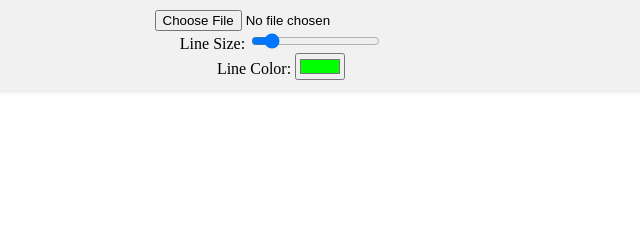
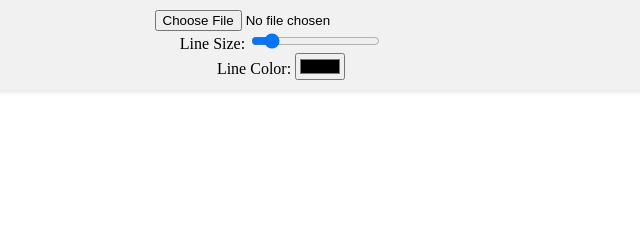
Before and after one commit to Etativel/crosshair-annotation, a plain HTML site: page index.html in a window 1280 px wide. Shown: the top 240 px of the page, 369-1009 px from the left. Drawn offline with Linux system fonts and the light colour scheme.

Commit message:
refactor: change default line color to black

```diff
--- a/index.html
+++ b/index.html
@@ -15,7 +15,7 @@
       <input type="range" id="lineSize" min="1" max="10" value="2" />
       <br />
       <label for="lineColor">Line Color:</label>
-      <input type="color" id="lineColor" value="#00ff00" />
+      <input type="color" id="lineColor" value="#000000" />
     </div>
 
     <div class="canvas-container">
```
